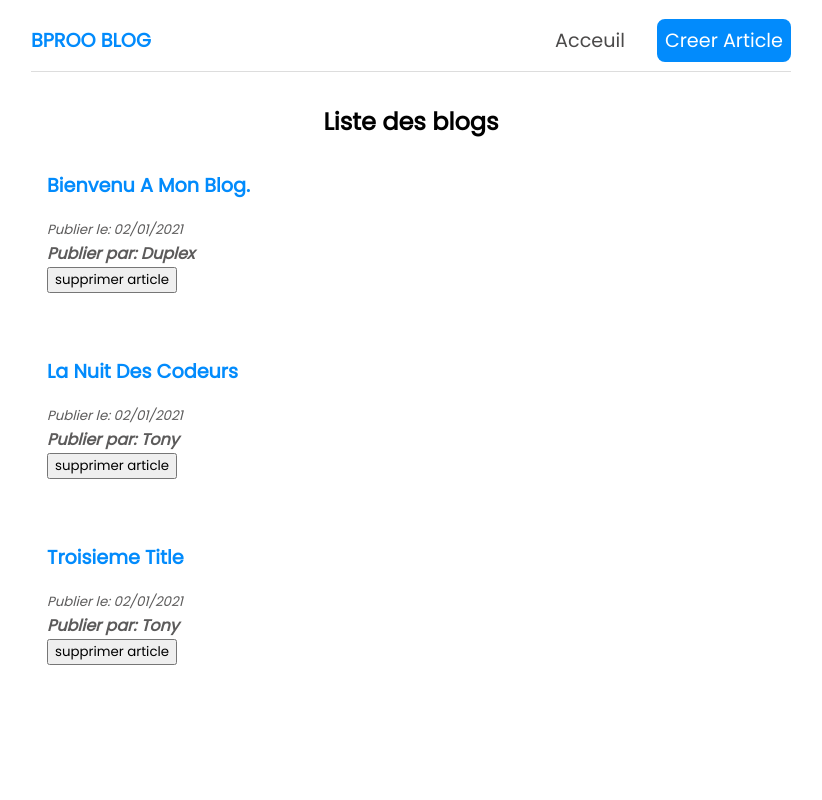
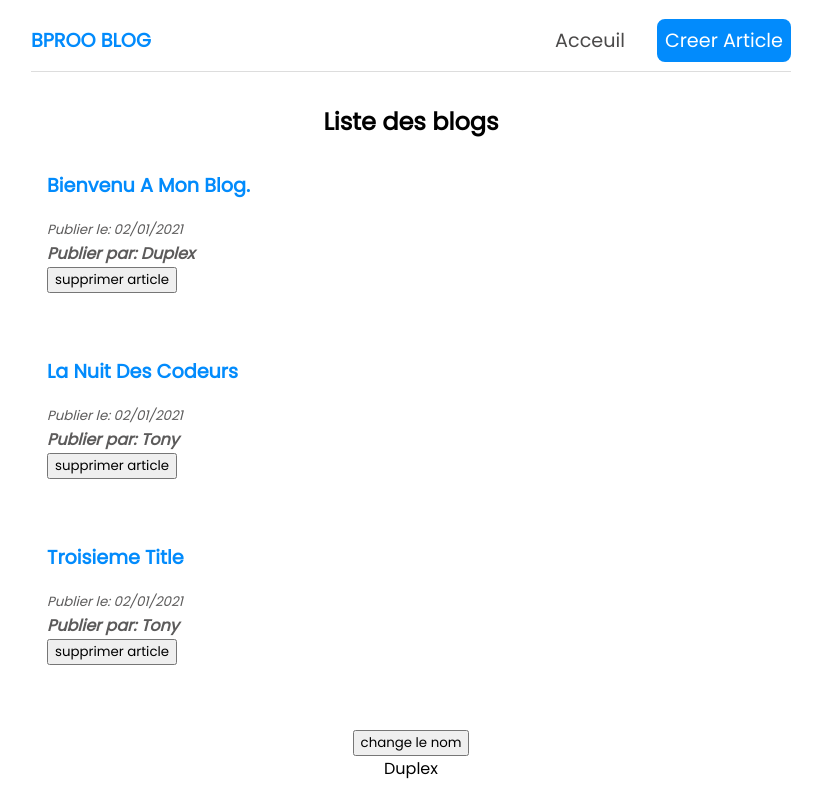
Before and after one commit to kamdjouduplex/cours-initiation-reactjs, a React (Create React App) app: page / in a window 1280 px wide. Shown: the whole page, without its empty margins (229-1051 px from the left). Built offline with nearby package versions, Linux system fonts and the light colour scheme.

Commit message:
added deppendencies to useeffet function

```diff
--- a/src/Home.js
+++ b/src/Home.js
@@ -27,6 +27,8 @@ const Home = () => {
           }
     ]);
 
+    const [name, setName] = useState('Duplex');
+
     const HandleDelete = (id) => {
         const newBlogs = blogs.filter( (blog) => blog.id !== id);
         setBlog(newBlogs);
@@ -35,11 +37,13 @@ const Home = () => {
     useEffect( ()=> {
         console.log('Use Effet a ete appele...');
         console.log(blogs);
-    });
+    }, [name]);
 
     return (
         <div className="home">
             <BlogList blogs={blogs} title={'Liste des blogs'} HandleDelete={HandleDelete} />
+            <button onClick={ () => setName('Tony') }>change le nom</button>
+            <p>{name}</p>
         </div>
      );
 }
```
